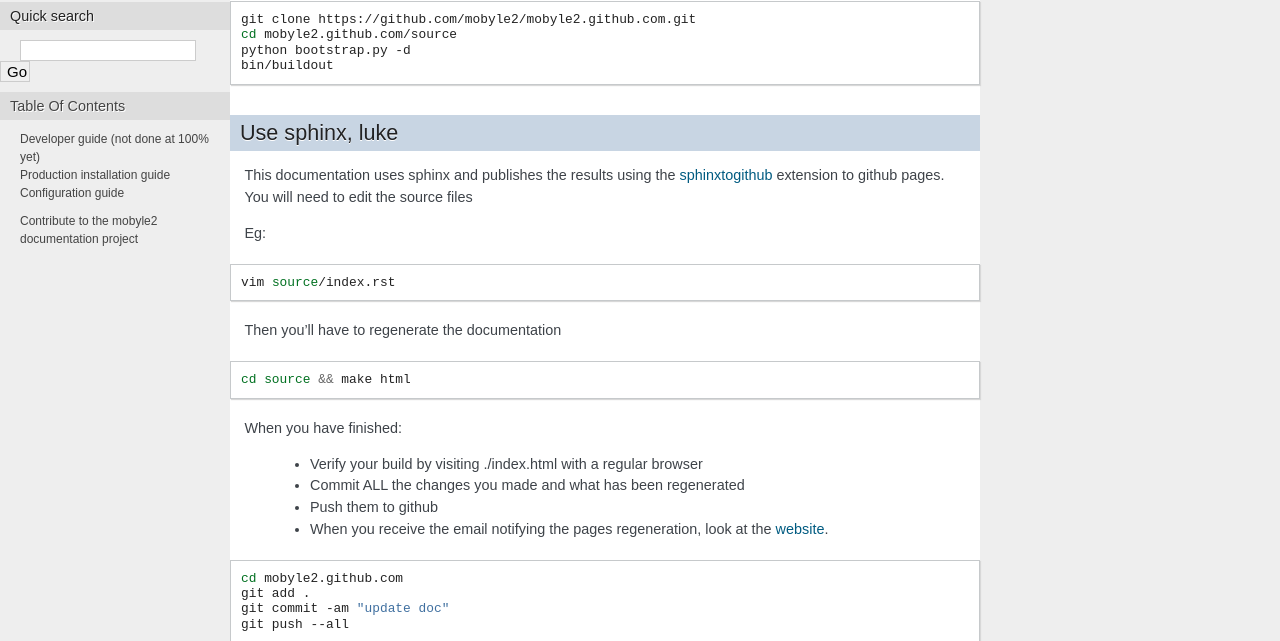
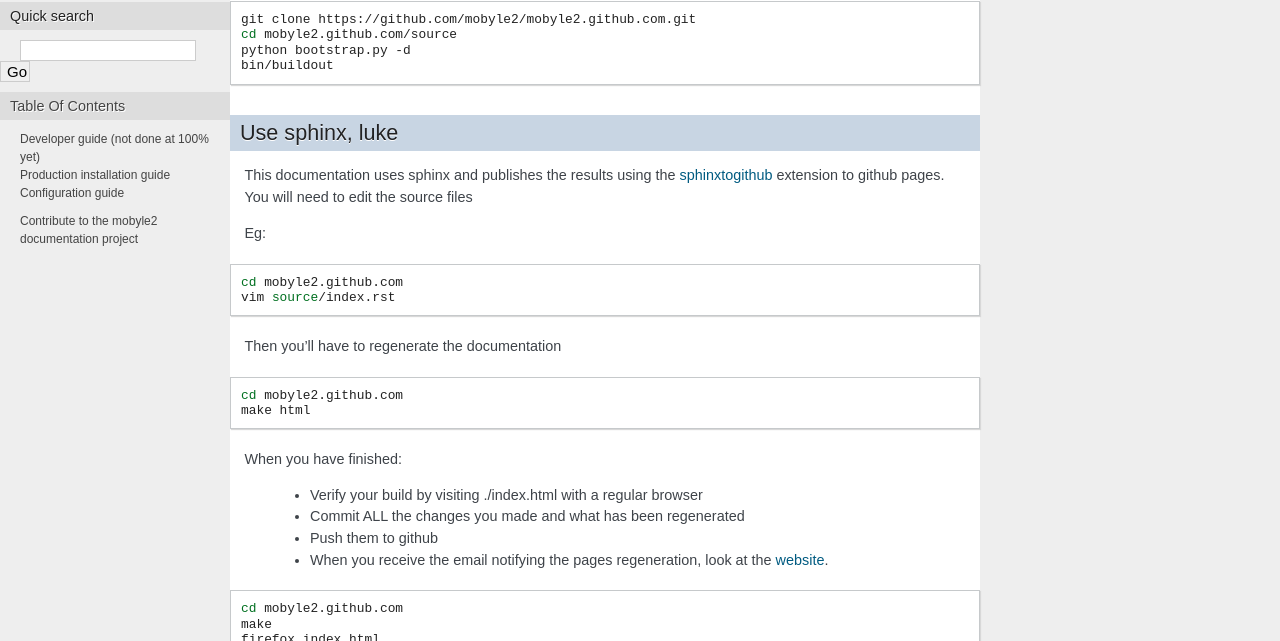
Before and after one commit to mobyle2-legacy/mobyle2.github.com, a plain HTML site: page documente.html in a window 1280 px wide. Shown: the part 159-800 px from the top of the page. Drawn offline with Linux system fonts and the light colour scheme; a script that the page names is missing.

Commit message:
updating docs

```diff
--- a/documente.html
+++ b/documente.html
@@ -114,11 +114,13 @@ bin/buildout
 <p>This documentation uses sphinx and publishes the results using the <a class="reference external" href="http://pypi.python.org/pypi/sphinxtogithub">sphinxtogithub</a> extension to github pages.
 You will need to edit the source files</p>
 <p>Eg:</p>
-<div class="highlight-sh"><div class="highlight"><pre>vim <span class="nb">source</span>/index.rst
+<div class="highlight-sh"><div class="highlight"><pre><span class="nb">cd </span>mobyle2.github.com
+vim <span class="nb">source</span>/index.rst
 </pre></div>
 </div>
 <p>Then you&#8217;ll have to regenerate the documentation</p>
-<div class="highlight-sh"><div class="highlight"><pre><span class="nb">cd source</span> <span class="o">&amp;&amp;</span> make html
+<div class="highlight-sh"><div class="highlight"><pre><span class="nb">cd </span>mobyle2.github.com
+make html
 </pre></div>
 </div>
 <p>When you have finished:</p>
@@ -131,6 +133,8 @@ You will need to edit the source files</p>
 </ul>
 </div></blockquote>
 <div class="highlight-sh"><div class="highlight"><pre><span class="nb">cd </span>mobyle2.github.com
+make
+firefox index.html
 git add .
 git commit -am <span class="s2">&quot;update doc&quot;</span>
 git push --all
```
Also changed, not shown: searchindex.js, sources/documente.txt, 2 other files.
